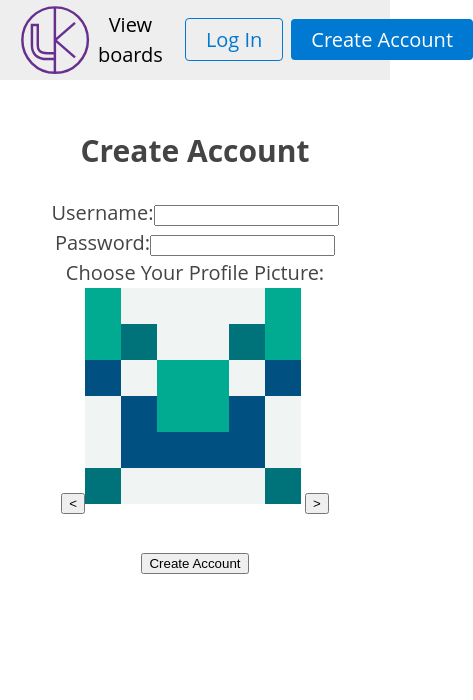
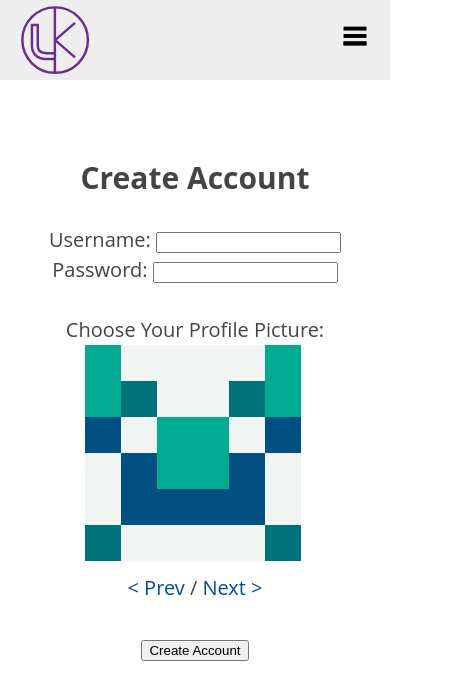
Before and after one commit to krogank9/forum-client, a React (Create React App) app: page /create-account in a window 390 px wide. Shown: the top 700 px of the page, 473 px wide, since content can reach past the window. Built offline with nearby package versions, Linux system fonts and the light colour scheme; what @bbob/preset would draw is missing.

Commit message:
add more responsive styling

```diff
--- a/src/components/App/App.css
+++ b/src/components/App/App.css
@@ -3,13 +3,13 @@
 }
 
 body {
-  font-family: "Open Sans",
-  sans-serif;
+  font-family: "Open Sans", sans-serif;
   font-size: 20px;
   color: #444;
   text-align: center;
   line-height: 1.5;
 }
+
 
 header {
   padding: 12% 0;
@@ -17,7 +17,7 @@ header {
 
 section {
   min-height: 200px;
-  padding: 6% 0;
+  padding: 50px 0;
 }
 
 .form-error {
@@ -29,7 +29,12 @@ section {
   text-decoration: none;
   font-weight: bold;
 }
-.title-link:hover  {
+.title-link-light {
+  color: #004D97;
+  text-decoration: none;
+  font-weight: 500;
+}
+.title-link-light:hover, .title-link:hover  {
   color: #004D97;
   text-decoration: underline;
 }
--- /dev/null
+++ b/src/components/CreateAccountPage/CreateAccountPage.css
@@ -0,0 +1,2 @@
+.create-account-form {
+}
--- a/src/components/CreateAccountPage/CreateAccountPage.js
+++ b/src/components/CreateAccountPage/CreateAccountPage.js
@@ -63,14 +63,15 @@ class CreateAccountPage extends Component {
         <form onSubmit={this.handleSubmit}>
           <div className="form-error">{this.state.errorMessage}</div>
 
-          Username:
+          Username:&nbsp;
           <input type="text" name="userName" onChange={this.updateFormState} required />
 
           <br />
 
-          Password:
+          Password:&nbsp;
           <input type="password" name="password" onChange={this.updateFormState} required />
 
+          <br />
           <br />
 
           Choose Your Profile Picture:
--- a/src/components/CreateAccountPage/ProfilePictureChooser/ProfilePictureChooser.js
+++ b/src/components/CreateAccountPage/ProfilePictureChooser/ProfilePictureChooser.js
@@ -1,5 +1,5 @@
 import React, { Component } from 'react';
-import { withRouter } from "react-router-dom";
+import { Link, withRouter } from "react-router-dom";
 
 import ForumApiService from '../../../services/forum-api-service';
 import ForumContext from '../../../contexts/ForumContext';
@@ -23,8 +23,12 @@ class ProfilePictureChooser extends Component {
 
     let add = evt.target.name === "prev" ? -1 : 1
     let newNum = this.state.picNumber + add
-    newNum = newNum % 10
-    newNum = Math.max(newNum, 1)
+    if(newNum > 9) {
+      newNum = 1
+    }
+    else if(newNum < 1) {
+      newNum = 9
+    }
 
     console.log(`add: ${add}, newNum: ${newNum}`)
 
@@ -43,9 +47,12 @@ class ProfilePictureChooser extends Component {
   render() {
     return (
       <div>
-        <button name="prev" onClick={this.changeProPic}>&lt;</button>
         <img src={this.state.curPic}></img>
-        <button name="next" onClick={this.changeProPic}>&gt;</button>
+        <div>
+          <Link name="prev" to="#" onClick={this.changeProPic} className="title-link-light">&lt; Prev</Link>
+          &nbsp;/&nbsp;
+          <Link name="next" to="#" onClick={this.changeProPic} className="title-link-light">Next &gt;</Link>
+        </div>
       </div>
     );
   }
--- /dev/null
+++ b/src/components/CreateThreadPage/CreateThreadPage.css
@@ -0,0 +1,16 @@
+.create-thread-page h2 {
+  border-bottom: 1px solid black;
+  margin: 0 50px;
+}
+
+.create-thread-form {
+  padding: 50px;
+}
+
+.create-thread-form input[type=text] {
+  width: 85%;
+}
+.create-thread-form textarea {
+  width: 85%;
+  height: 200px;
+}
--- a/src/components/CreateThreadPage/CreateThreadPage.js
+++ b/src/components/CreateThreadPage/CreateThreadPage.js
@@ -7,6 +7,8 @@ import TokenService from '../../services/token-service';
 import ForumContext from '../../contexts/ForumContext'
 
 import Utils from "../../utils";
+
+import "./CreateThreadPage.css";
 
 class MakeThreadPage extends Component {
   static contextType = ForumContext
@@ -42,24 +44,26 @@ class MakeThreadPage extends Component {
 
   render() {
     return (
-      <section>
+      <section className="create-thread-page">
         <h2>Create Thread</h2>
 
-        <form onSubmit={this.handleForm}>
+        <form onSubmit={this.handleForm} className="create-thread-form">
           <div className="form-error">{this.state.errorMessage}</div>
 
           <span>Subject:</span>
+          <br />
           <input type="text" name="subject" required />
 
           <br />
+          <br />
 
           <span>Content:</span>
+          <br />
           <textarea name="content" required></textarea>
 
           <br />
 
-          {false && <input type="submit" value="Cancel" />}
-          <input type="submit" />
+          <input type="submit" value="Post Thread" />
         </form>
       </section>
     );
--- a/src/components/LandingPage/LandingPage.js
+++ b/src/components/LandingPage/LandingPage.js
@@ -9,7 +9,9 @@ class LandingPage extends Component {
       <div>
         <img className="nav-logo" src={`${process.env.PUBLIC_URL}/assets/logo.svg`} alt="Logan Krumbhaar's Forum" className="forum-logo"></img>
         <h1>Welcome to my forum</h1>
-        <p>Click the "View boards" button above to start browsing the various categories and topics.</p>
+        <p>Click the "View boards" button in the navigation bar above to start browsing the various categories and topics.</p>
+        <p>Frontend: React. Backend: Node, ExpressJS, PostgreSQL.</p>
+        <p>Created by <a href="http://ltkdigital.com">Logan Krumbhaar</a>.</p>
       </div>
     );
   }
--- a/src/components/NavBar/NavBar.css
+++ b/src/components/NavBar/NavBar.css
@@ -1,15 +1,11 @@
-nav {
-  background-color: #EEE;
-  color: black;
-  height: 80px;
-}
-
-nav a, nav a:hover {
+.nav-header a, .nav-header a:hover {
   color: black;
   text-decoration: none;
 }
 
-nav {
+.nav-header {
+  background-color: #EEE;
+  height: 80px;
   display: flex;
   flex-direction: row;
   padding: 0 20px;
@@ -39,19 +35,19 @@ nav {
   color: white;
 }
 
-.nav-button-light {
+.nav-header .nav-button-light {
   border:  1px solid #0079D3;
   border-radius: 4px;
   color: #0079D3;
   padding: 7px 20px;
   white-space: nowrap;
 }
-.nav-button-light:hover {
+.nav-header .nav-button-light:hover {
   border:  1px solid #7FBCE9;
   color: #7FBCE9;
 }
 
-nav > div > span {
+.nav-header > div > span {
   height: 80px;
   display: table-cell;
   vertical-align: middle;
@@ -61,3 +57,29 @@ nav > div > span {
 .nav-button-padding-right-md {
   padding-right: 14px;
 }
+
+.menu-icon {
+  height: 30px;
+  width: auto;
+}
+
+/*----*/
+
+.nav-dropdown-menu {
+  background-color: white;
+}
+
+.nav-dropdown-menu > * {
+  display: block;
+  padding: 4px;
+  background: #eee;
+}
+
+/* The "responsive" class is added to the topnav with JavaScript when the user clicks on the icon. This class makes the topnav look good on small screens (display the links vertically instead of horizontally) */
+@media screen and (max-width: 600px) {
+  .nav-header .nav-desktop-only { display: none; }
+}
+@media screen and (min-width: 600px) {
+  .nav-dropdown-menu { display: none; }
+  .nav-header .nav-dropdown-button { display: none; }
+}
--- a/src/components/NavBar/NavBar.js
+++ b/src/components/NavBar/NavBar.js
@@ -14,7 +14,8 @@ class NavBar extends React.Component {
     super();
 
     this.state = {
-      loggedInUser: null
+      loggedInUser: null,
+      showDropdown: false
     }
   }
 
@@ -27,30 +28,60 @@ class NavBar extends React.Component {
       <ForumContext.Consumer>
         {({ loggedInUser }) => (
           <nav>
+            <div className="nav-header">
+
               <div>
                 <Link to="/">
                   <img className="nav-logo" src={`${process.env.PUBLIC_URL}/assets/logo_small.svg`} alt="Home"></img>
                 </Link>
               </div>
+
               <div className="nav-expand"></div>
+
               <div>
-              <span className="nav-button-padding-right-md">
-                <Link to="/boards">View boards</Link>
+                <span className="nav-button-padding-right-md nav-desktop-only">
+                  <Link to="/boards">View Boards</Link>
                 </span>
 
                 {loggedInUser ?
-                <span>Logged in as {loggedInUser.userName} <Link to="#" onClick={this.logoutUser} className="nav-button-light">Logout</Link> </span>
+                  <span className="nav-desktop-only">Logged in as {loggedInUser.userName} <Link to="#" onClick={this.logoutUser} className="nav-button-light">Logout</Link> </span>
                   :
                   <>
-                  <span>
+                    <span className="nav-desktop-only">
                       <Link to="/login" className="nav-button-light">Log In</Link>
                     </span>
-                  <span>
+                    <span className="nav-desktop-only">
                       <Link to="/create-account" className="nav-button">Create Account</Link>
                     </span>
                   </>
                 }
+
+                <span className="nav-dropdown-button">
+                  <Link to="#" onClick={() => { this.setState({ showDropdown: !this.state.showDropdown }) }}>
+                    <img src={`${process.env.PUBLIC_URL}/assets/menu-icon.svg`} className="menu-icon"></img>
+                  </Link>
+                </span>
               </div>
+
+            </div>
+
+            {this.state.showDropdown ?
+
+              <div className="nav-dropdown-menu">
+                <Link to="/boards" className="title-link-light">View Boards</Link>
+                {loggedInUser ?
+                  <>
+                    <Link to="#" onClick={this.logoutUser} className="title-link-light">Logged in as {loggedInUser.userName} - Logout</Link>
+                  </>
+                  :
+                  <>
+                    <Link to="/login" className="title-link-light">Login</Link>
+                    <Link to="/create-account" className="title-link-light">Create Account</Link>
+                  </>
+                }
+              </div>
+
+              : false}
           </nav>
         )}
       </ForumContext.Consumer>
--- a/src/components/ViewThreadPage/ViewThreadPage.css
+++ b/src/components/ViewThreadPage/ViewThreadPage.css
@@ -99,3 +99,8 @@
   color: #004D97;
   text-decoration: none;
 }
+
+.make-post-forum textarea {
+  width: 90%;
+  height: 150px;
+}
--- a/src/components/ViewThreadPage/ViewThreadPage.js
+++ b/src/components/ViewThreadPage/ViewThreadPage.js
@@ -40,6 +40,7 @@ class ViewThreadPage extends Component {
     if (this.context.loggedInUser) {
       ForumApiService.postInThread(TokenService.getAuthToken(), this.state.threadId, data.get('content'))
         .then(json => {
+          this.setState({replyContent: ""})
           this.refreshPosts();
         })
         .catch(e => {
@@ -132,14 +133,14 @@ class ViewThreadPage extends Component {
 
             <h3>Reply to Thread</h3>
 
-            <form onSubmit={this.handleSubmitPostForm}>
+            <form onSubmit={this.handleSubmitPostForm} className="make-post-forum">
               <div className="form-error">{this.state.postErrorMessage}</div>
 
               <textarea name="content" onChange={this.replyContentChanged} value={this.state.replyContent} ref={this.replyTextareaRef} required></textarea>
 
               <br />
 
-              <input type="submit" value="Reply" />
+              <input type="submit" value="Post Reply" />
             </form>
 
           </div>
```
Also changed, not shown: public/assets/menu-icon.svg (added). Lines whose indentation alone changed are shown as unchanged.
